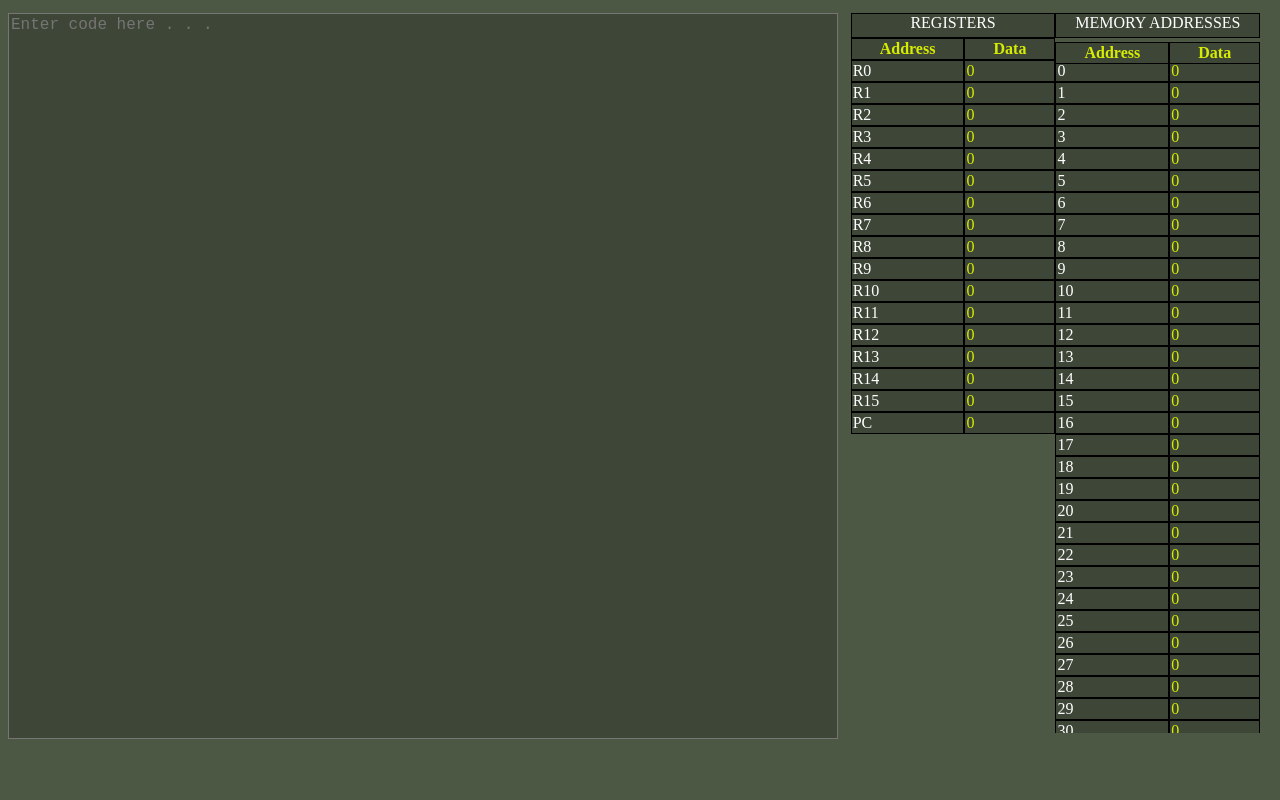
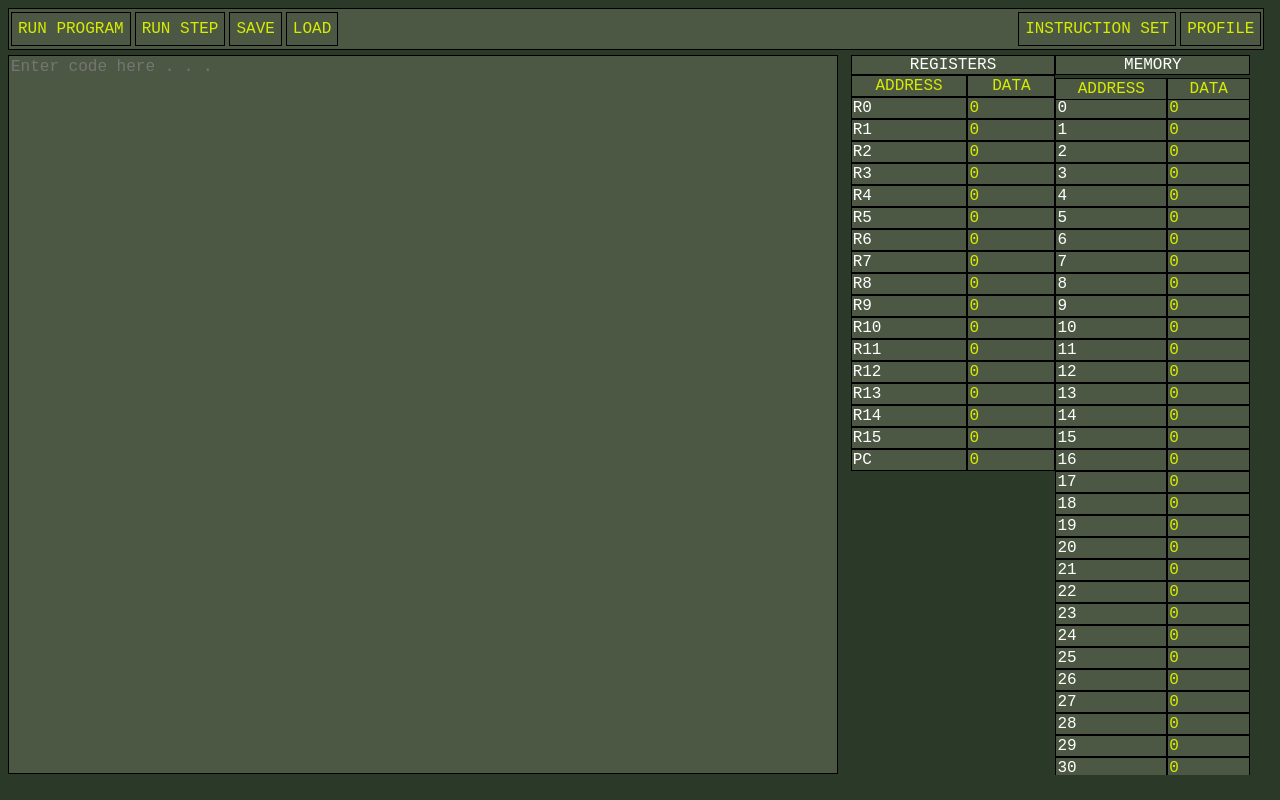
Before and after one commit to archiethehead/WebSembly, a website: page Public/HTML/main.html in a window 1280 px wide. Drawn offline with Linux system fonts and the light colour scheme.

Commit message:
Control Bar
Feat: Implemented control bar buttons, contained within two divs inside a flex-box, dividing the page by user functionality, and program functionality.

Refactor: Implemented a constant for the memory size (256)

```diff
--- a/Public/CSS/style.css
+++ b/Public/CSS/style.css
@@ -2,7 +2,7 @@
 
 .page-body {
 
-  background-color: #4c5844;
+  background-color: #2b3929;
 
 }
 
@@ -17,9 +17,11 @@
 
 caption, th, td {
 
+  font-family: 'Courier New', Courier, monospace;
+  font-size: 1rem;
   border: 1px solid black;
   column-width: 100%;
-  background: #3e4637;
+  background: #4c5844;
   color:white;
 
 }
@@ -27,10 +29,10 @@ caption, th, td {
 caption, th {
 
   position: sticky;
-  top: 4%;
+  top: 3.15%;
   color: #d6ec00;
-
-  background: #3e4637;
+  font-weight: normal;
+  background: #4c5844;
   z-index: 1;
 
 }
@@ -38,7 +40,6 @@ caption, th {
 caption {
 
   top: 0;
-  padding-bottom: 5px;
   color: white;
 
 }
@@ -46,6 +47,47 @@ caption {
 td {
 
   width: 10%;
+
+}
+
+/* Control Bar */
+
+
+.control-bar {
+
+  flex-direction: row;
+  display: flex;
+  justify-content: space-between;
+  background-color: #4c5844;
+  border: 1px solid black;
+  height: 5vh;
+  width: 98vw;
+
+}
+
+.control-bar-button-area {
+
+  display: flex;
+  justify-content: center;
+  align-items: center;
+  height: 100%;
+
+}
+
+.control-bar-button {
+
+  font-family: 'Courier New', Courier, monospace;
+  height: auto;
+  font-size: 1rem;
+  cursor: pointer;
+  color: #d6ec00;
+  background-color: #4c5844;
+  border: 1px solid black;
+  height: 85%;
+  margin: 1px;
+  margin-left: 2px;
+  margin-right: 2px;
+  justify-content: center;
 
 }
 
@@ -62,13 +104,13 @@ td {
 .code-text-area {
 
   resize: none;
-  height: 100%;
+  height: 99%;
   width: 99%;
-
-  background-color: #3e4637;
+  background-color: #4c5844;
   color: white;
   font-family: 'Courier New', Courier, monospace;
-  font-size: medium;
+  font-size: 1rem;
+  border: 1px solid black;
 
 }
 
@@ -91,6 +133,7 @@ td {
 
 .register-table, .memory-table {
 
+  font-size: 1rem;
   display: block;
   border-collapse: separate;
   border-spacing: 0px;
@@ -106,8 +149,12 @@ td {
   max-height: 100%;
   overflow-y: auto;
   overflow-x: hidden;
+  scrollbar-gutter: stable;
+  scrollbar-width: thin;
+  scrollbar-color: white#4c5844;
 
 }
+
 
 .memory-table-area {
 
--- a/Public/HTML/main.html
+++ b/Public/HTML/main.html
@@ -7,6 +7,22 @@
     </head>
 
     <body class = "page-body">
+
+        <div class = "control-bar">
+
+            <div class = "control-bar-button-area">
+                <button class = "control-bar-button">RUN PROGRAM</button>
+                <button class = "control-bar-button">RUN STEP</button>
+                <button class = "control-bar-button">SAVE</button>
+                <button class = "control-bar-button">LOAD</button>
+            </div>
+
+            <div class = "control-bar-button-area">
+                <button class = "control-bar-button">INSTRUCTION SET</button>
+                <button class = "control-bar-button">PROFILE</button>
+            </div>
+
+        </div>
 
         <div class = "grid-container">
 
@@ -20,11 +36,11 @@
 
                     <table class = "register-table" id = "register_table">
 
-                        <caption style="color: white">REGISTERS</caption>
+                        <caption>REGISTERS</caption>
 
                         <tr>
-                            <th>Address</th>
-                            <th>Data</th>
+                            <th>ADDRESS</th>
+                            <th>DATA</th>
                         </tr>
 
                         <script> refresh_registers() </script>
@@ -37,12 +53,14 @@
 
                     <table class = "memory-table" id = "memory_table">
 
-                        <caption style="color: white">MEMORY ADDRESSES</caption>
+                        <thead>
+                            <caption>MEMORY</caption>
 
-                        <tr>
-                            <th>Address</th>
-                            <th>Data</th>
-                        </tr>
+                            <tr>
+                                <th>ADDRESS</th>
+                                <th>DATA</th>
+                            </tr>
+                        </thead>
 
                         <script> refresh_memory() </script>
 
--- a/Public/JS/virtual_machine.js
+++ b/Public/JS/virtual_machine.js
@@ -1,3 +1,5 @@
+const memory_size = 256
+
 // Memory
 
 function construct_global_memory(memory_size) {
@@ -403,7 +405,7 @@ class virtual_machine {
 
 }
 
-const vm = new virtual_machine(256);
+const vm = new virtual_machine(memory_size);
 
 program = [
         'MOV, R1, #1', 'LOOP:',
```
